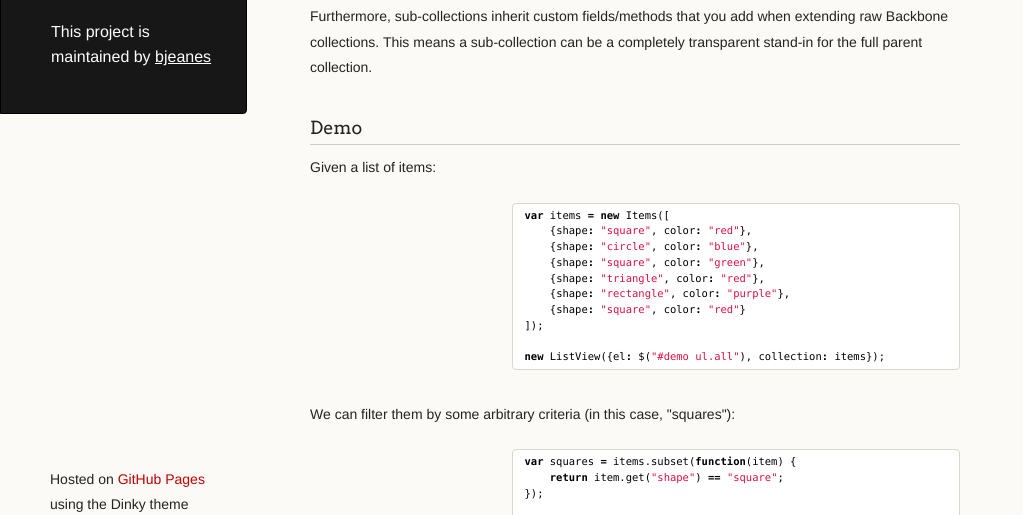
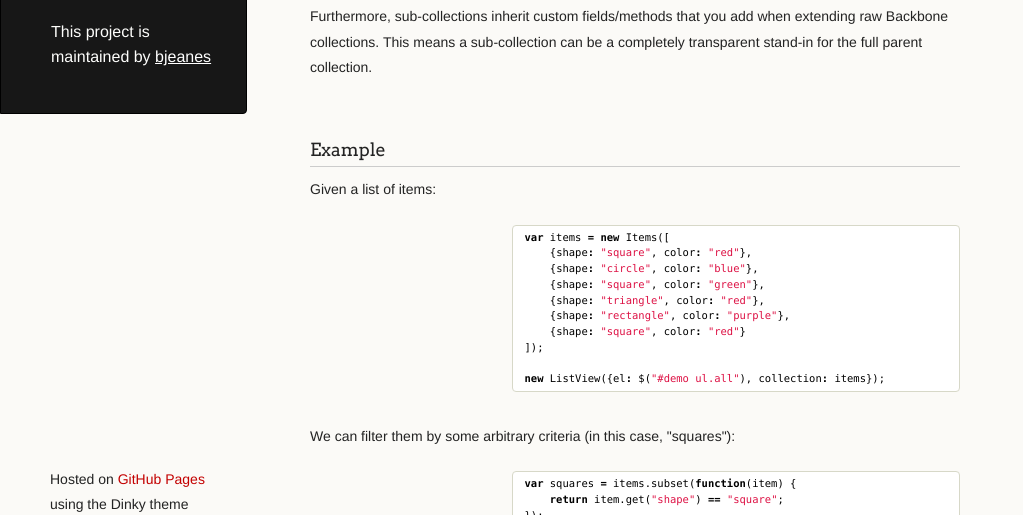
Before and after one commit to bjeanes/filtered-backbone-collections, a plain HTML site: page index.html in a window 1280 px wide. Shown: the part 251-766 px from the top of the page, without its empty margins (0-1023 px from the left). Drawn offline with Linux system fonts and the light colour scheme; a script that the page names is missing.

Commit message:
rename demo to example

```diff
--- a/index.html
+++ b/index.html
@@ -42,7 +42,7 @@
 
 
       </header>
-      <section id="demo">
+      <section>
         <h3>About</h3>
 
         <p>This <a href="http://documentcloud.github.com/backbone/">Backbone</a>
@@ -60,8 +60,9 @@
           that you add when extending raw Backbone collections. This
           means a sub-collection can be a completely transparent
           stand-in for the full parent collection.</p>
-
-        <h3>Demo</h3>
+      </section>
+      <section id="demo">
+        <h3>Example</h3>
 
         <p>Given a list of items:</p>
 
--- a/stylesheets/styles.css
+++ b/stylesheets/styles.css
@@ -311,9 +311,7 @@ a.buttons:hover {
 section {
   width:650px;
   float:right;
-  padding-bottom:50px;
 }
-
 
 /* Footer */
 
```
